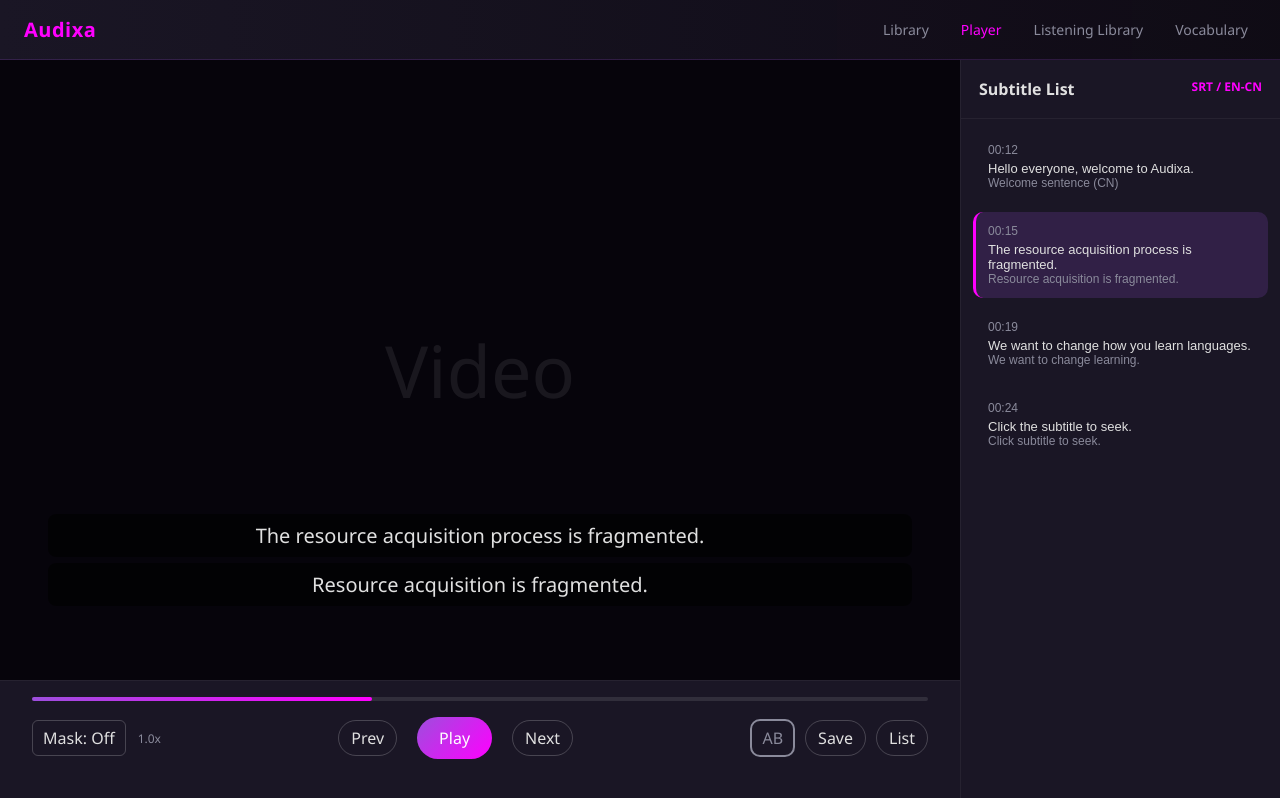
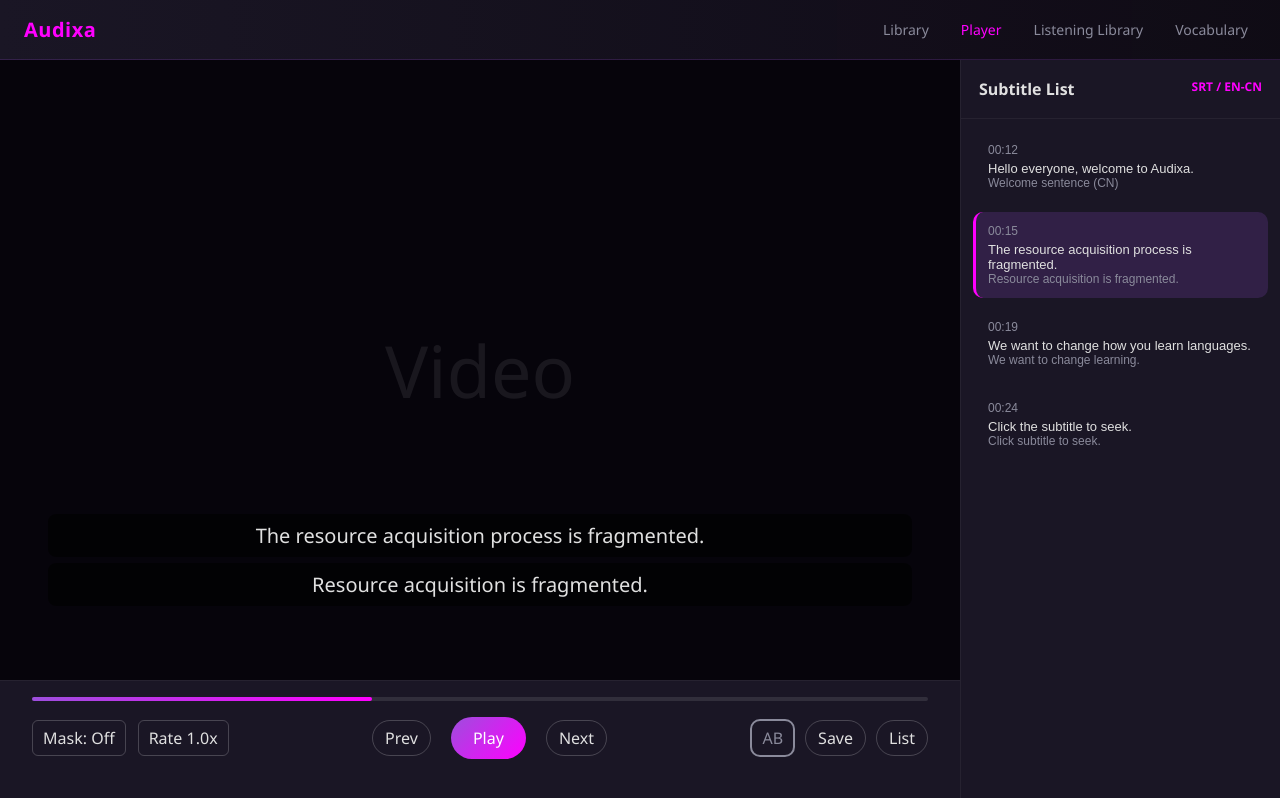
Before and after one commit to AGIBuild/Audixa, a React (Vite) app in the folder apps/desktop/: page / in a window 1280 px wide. Both pictures are taken after a click on the button "Player". Built offline with nearby package versions, Linux system fonts and the light colour scheme.

Commit message:
feat: add player state and timeline interactions
Introduce zustand-backed player state with auto-ticking playback, seekable timeline, AB loop positions, and subtitle sync.

```diff
--- a/apps/desktop/src/app/app.tsx
+++ b/apps/desktop/src/app/app.tsx
@@ -1,4 +1,3 @@
-import { useMemo, useState } from 'react';
 import styles from './app.module.css';
 import {
   listeningItems,
@@ -12,6 +11,10 @@ import { LibraryScreen } from './screens/LibraryScreen';
 import { ListeningScreen } from './screens/ListeningScreen';
 import { PlayerScreen } from './screens/PlayerScreen';
 import { VocabularyScreen } from './screens/VocabularyScreen';
+import { getMaskLabel, useUiStore } from './state/uiStore';
+import { usePlayerStore } from './state/playerStore';
+import { usePlayerTicker } from './state/usePlayerTicker';
+import { useSubtitleSync } from './state/useSubtitleSync';
 
 const screens = [
   { id: 'library', label: 'Library' },
@@ -23,17 +26,36 @@ const screens = [
 type ScreenId = (typeof screens)[number]['id'];
 
 export function App() {
-  const [activeScreen, setActiveScreen] = useState<ScreenId>('library');
-  const [maskState, setMaskState] = useState(0);
-  const [abState, setAbState] = useState(0);
-  const [activeSubtitle, setActiveSubtitle] = useState('s2');
-  const [listeningFilter, setListeningFilter] = useState('All');
-  const [vocabTab, setVocabTab] = useState('Vocabulary');
+  const {
+    activeScreen,
+    maskState,
+    activeSubtitle,
+    listeningFilter,
+    vocabTab,
+    setActiveScreen,
+    toggleMask,
+    setActiveSubtitle,
+    setListeningFilter,
+    setVocabTab,
+  } = useUiStore();
 
-  const maskLabel = useMemo(() => {
-    const labels = ['Mask: Off', 'Mask: Hide CN', 'Mask: Hide EN', 'Mask: Blind'];
-    return labels[maskState];
-  }, [maskState]);
+  const maskLabel = getMaskLabel(maskState);
+
+  const {
+    isPlaying,
+    playbackRate,
+    progress,
+    loopState,
+    loopA,
+    loopB,
+    togglePlay,
+    toggleLoop,
+    setProgress,
+    cyclePlaybackRate,
+  } = usePlayerStore();
+
+  usePlayerTicker();
+  useSubtitleSync(subtitleItems);
 
   return (
     <div className={styles.appShell}>
@@ -65,9 +87,17 @@ export function App() {
             activeSubtitle={activeSubtitle}
             maskState={maskState}
             maskLabel={maskLabel}
-            abState={abState}
-            onMaskToggle={() => setMaskState((state) => (state + 1) % 4)}
-            onAbToggle={() => setAbState((state) => (state + 1) % 3)}
+            isPlaying={isPlaying}
+            playbackRate={playbackRate}
+            progress={progress}
+            loopState={loopState}
+            loopA={loopA}
+            loopB={loopB}
+            onMaskToggle={toggleMask}
+            onTogglePlay={togglePlay}
+            onToggleLoop={toggleLoop}
+            onSeek={setProgress}
+            onCycleRate={cyclePlaybackRate}
             onSelectSubtitle={setActiveSubtitle}
           />
         )}
--- a/apps/desktop/src/app/components/blocks/PlayerControls.tsx
+++ b/apps/desktop/src/app/components/blocks/PlayerControls.tsx
@@ -4,31 +4,52 @@ import { PlayerTransport } from './PlayerTransport';
 
 type PlayerControlsProps = {
   maskLabel: string;
-  abState: number;
+  isPlaying: boolean;
+  playbackRate: number;
+  progress: number;
+  loopState: number;
+  loopA: number;
+  loopB: number;
   onMaskToggle: () => void;
-  onAbToggle: () => void;
+  onTogglePlay: () => void;
+  onToggleLoop: () => void;
+  onSeek: (value: number) => void;
+  onCycleRate: () => void;
 };
 
 export function PlayerControls({
   maskLabel,
-  abState,
+  isPlaying,
+  playbackRate,
+  progress,
+  loopState,
+  loopA,
+  loopB,
   onMaskToggle,
-  onAbToggle,
+  onTogglePlay,
+  onToggleLoop,
+  onSeek,
+  onCycleRate,
 }: PlayerControlsProps) {
   return (
     <div className={styles.controlsArea}>
       <PlayerTimeline
-        progress={38}
-        showMarkerA={abState >= 1}
-        showMarkerB={abState >= 2}
-        markerAPosition={30}
-        markerBPosition={46}
+        progress={progress}
+        showMarkerA={loopState >= 1}
+        showMarkerB={loopState >= 2}
+        markerAPosition={loopA}
+        markerBPosition={loopB}
+        onSeek={onSeek}
       />
       <PlayerTransport
         maskLabel={maskLabel}
-        abState={abState}
+        isPlaying={isPlaying}
+        playbackRate={playbackRate}
+        loopState={loopState}
         onMaskToggle={onMaskToggle}
-        onAbToggle={onAbToggle}
+        onTogglePlay={onTogglePlay}
+        onToggleLoop={onToggleLoop}
+        onCycleRate={onCycleRate}
       />
     </div>
   );
--- a/apps/desktop/src/app/components/blocks/PlayerTransport.tsx
+++ b/apps/desktop/src/app/components/blocks/PlayerTransport.tsx
@@ -5,16 +5,24 @@ import { PrimaryButton } from '../atoms/PrimaryButton';
 
 type PlayerTransportProps = {
   maskLabel: string;
-  abState: number;
+  isPlaying: boolean;
+  playbackRate: number;
+  loopState: number;
   onMaskToggle: () => void;
-  onAbToggle: () => void;
+  onTogglePlay: () => void;
+  onToggleLoop: () => void;
+  onCycleRate: () => void;
 };
 
 export function PlayerTransport({
   maskLabel,
-  abState,
+  isPlaying,
+  playbackRate,
+  loopState,
   onMaskToggle,
-  onAbToggle,
+  onTogglePlay,
+  onToggleLoop,
+  onCycleRate,
 }: PlayerTransportProps) {
   return (
     <div className={styles.controlsRow}>
@@ -22,20 +30,24 @@ export function PlayerTransport({
         <AppButton variant="secondary" onClick={onMaskToggle}>
           {maskLabel}
         </AppButton>
-        <span className={styles.mutedText}>1.0x</span>
+        <AppButton variant="secondary" onClick={onCycleRate}>
+          Rate {playbackRate.toFixed(1)}x
+        </AppButton>
       </div>
       <div className={styles.mainControls}>
         <IconButton>Prev</IconButton>
-        <PrimaryButton>Play</PrimaryButton>
+        <PrimaryButton onClick={onTogglePlay}>
+          {isPlaying ? 'Pause' : 'Play'}
+        </PrimaryButton>
         <IconButton>Next</IconButton>
       </div>
       <div className={styles.rightControls}>
         <AppButton
           variant="ab"
-          className={`${abState === 1 ? styles.abButtonArmed : ''} ${
-            abState === 2 ? styles.abButtonActive : ''
+          className={`${loopState === 1 ? styles.abButtonArmed : ''} ${
+            loopState === 2 ? styles.abButtonActive : ''
           }`}
-          onClick={onAbToggle}
+          onClick={onToggleLoop}
         >
           AB
         </AppButton>
--- a/apps/desktop/src/app/screens/PlayerScreen.tsx
+++ b/apps/desktop/src/app/screens/PlayerScreen.tsx
@@ -9,9 +9,17 @@ type PlayerScreenProps = {
   activeSubtitle: string;
   maskState: number;
   maskLabel: string;
-  abState: number;
+  isPlaying: boolean;
+  playbackRate: number;
+  progress: number;
+  loopState: number;
+  loopA: number;
+  loopB: number;
   onMaskToggle: () => void;
-  onAbToggle: () => void;
+  onTogglePlay: () => void;
+  onToggleLoop: () => void;
+  onSeek: (value: number) => void;
+  onCycleRate: () => void;
   onSelectSubtitle: (id: string) => void;
 };
 
@@ -20,9 +28,17 @@ export function PlayerScreen({
   activeSubtitle,
   maskState,
   maskLabel,
-  abState,
+  isPlaying,
+  playbackRate,
+  progress,
+  loopState,
+  loopA,
+  loopB,
   onMaskToggle,
-  onAbToggle,
+  onTogglePlay,
+  onToggleLoop,
+  onSeek,
+  onCycleRate,
   onSelectSubtitle,
 }: PlayerScreenProps) {
   return (
@@ -43,9 +59,17 @@ export function PlayerScreen({
 
         <PlayerControls
           maskLabel={maskLabel}
-          abState={abState}
+          isPlaying={isPlaying}
+          playbackRate={playbackRate}
+          progress={progress}
+          loopState={loopState}
+          loopA={loopA}
+          loopB={loopB}
           onMaskToggle={onMaskToggle}
-          onAbToggle={onAbToggle}
+          onTogglePlay={onTogglePlay}
+          onToggleLoop={onToggleLoop}
+          onSeek={onSeek}
+          onCycleRate={onCycleRate}
         />
       </div>
     </section>
--- /dev/null
+++ b/apps/desktop/src/app/state/playerStore.ts
@@ -0,0 +1,69 @@
+import { create } from 'zustand';
+
+export type LoopState = 0 | 1 | 2;
+
+const rateSteps = [0.8, 1.0, 1.25, 1.5] as const;
+
+const clampPercent = (value: number) => Math.max(0, Math.min(100, value));
+
+type PlayerState = {
+  isPlaying: boolean;
+  playbackRate: number;
+  progress: number;
+  loopState: LoopState;
+  loopA: number;
+  loopB: number;
+  togglePlay: () => void;
+  toggleLoop: () => void;
+  tick: () => void;
+  cyclePlaybackRate: () => void;
+  setPlaybackRate: (rate: number) => void;
+  setProgress: (value: number) => void;
+};
+
+export const usePlayerStore = create<PlayerState>((set) => ({
+  isPlaying: false,
+  playbackRate: 1.0,
+  progress: 38,
+  loopState: 0,
+  loopA: 30,
+  loopB: 46,
+  togglePlay: () => set((state) => ({ isPlaying: !state.isPlaying })),
+  toggleLoop: () =>
+    set((state) => {
+      const nextState = ((state.loopState + 1) % 3) as LoopState;
+      if (nextState === 0) {
+        return { loopState: 0 };
+      }
+      if (nextState === 1) {
+        return { loopState: 1, loopA: state.progress };
+      }
+      return {
+        loopState: 2,
+        loopB: Math.max(state.progress, state.loopA + 1),
+      };
+    }),
+  tick: () =>
+    set((state) => {
+      if (!state.isPlaying) {
+        return {};
+      }
+      const delta = state.playbackRate * 0.8;
+      let next = clampPercent(state.progress + delta);
+      if (state.loopState === 2 && next >= state.loopB) {
+        next = state.loopA;
+      }
+      if (next >= 100) {
+        return { progress: 100, isPlaying: false };
+      }
+      return { progress: next };
+    }),
+  cyclePlaybackRate: () =>
+    set((state) => {
+      const currentIndex = rateSteps.indexOf(state.playbackRate as (typeof rateSteps)[number]);
+      const nextIndex = currentIndex === -1 ? 1 : (currentIndex + 1) % rateSteps.length;
+      return { playbackRate: rateSteps[nextIndex] };
+    }),
+  setPlaybackRate: (rate) => set({ playbackRate: rateSteps.includes(rate as (typeof rateSteps)[number]) ? rate : 1.0 }),
+  setProgress: (value) => set({ progress: clampPercent(value) }),
+}));
--- /dev/null
+++ b/apps/desktop/src/app/state/uiStore.ts
@@ -0,0 +1,36 @@
+import { create } from 'zustand';
+
+export type ScreenId = 'library' | 'player' | 'listening' | 'vocabulary';
+
+const maskLabels = ['Mask: Off', 'Mask: Hide CN', 'Mask: Hide EN', 'Mask: Blind'] as const;
+
+type UiState = {
+  activeScreen: ScreenId;
+  maskState: number;
+  activeSubtitle: string;
+  listeningFilter: string;
+  vocabTab: string;
+  setActiveScreen: (screen: ScreenId) => void;
+  toggleMask: () => void;
+  setActiveSubtitle: (id: string) => void;
+  setListeningFilter: (value: string) => void;
+  setVocabTab: (value: string) => void;
+};
+
+export const useUiStore = create<UiState>((set) => ({
+  activeScreen: 'library',
+  maskState: 0,
+  activeSubtitle: 's2',
+  listeningFilter: 'All',
+  vocabTab: 'Vocabulary',
+  setActiveScreen: (screen) => set({ activeScreen: screen }),
+  toggleMask: () =>
+    set((state) => ({ maskState: (state.maskState + 1) % maskLabels.length })),
+  setActiveSubtitle: (id) => set({ activeSubtitle: id }),
+  setListeningFilter: (value) => set({ listeningFilter: value }),
+  setVocabTab: (value) => set({ vocabTab: value }),
+}));
+
+export function getMaskLabel(maskState: number) {
+  return maskLabels[maskState] ?? maskLabels[0];
+}
--- /dev/null
+++ b/apps/desktop/src/app/state/usePlayerTicker.ts
@@ -0,0 +1,17 @@
+import { useEffect } from 'react';
+import { usePlayerStore } from './playerStore';
+
+const tickIntervalMs = 500;
+
+export function usePlayerTicker() {
+  const isPlaying = usePlayerStore((state) => state.isPlaying);
+  const tick = usePlayerStore((state) => state.tick);
+
+  useEffect(() => {
+    if (!isPlaying) {
+      return undefined;
+    }
+    const id = window.setInterval(() => tick(), tickIntervalMs);
+    return () => window.clearInterval(id);
+  }, [isPlaying, tick]);
+}
--- /dev/null
+++ b/apps/desktop/src/app/state/useSubtitleSync.ts
@@ -0,0 +1,23 @@
+import { useEffect } from 'react';
+import type { SubtitleItem } from '../data';
+import { usePlayerStore } from './playerStore';
+import { useUiStore } from './uiStore';
+
+export function useSubtitleSync(items: SubtitleItem[]) {
+  const activeScreen = useUiStore((state) => state.activeScreen);
+  const activeSubtitle = useUiStore((state) => state.activeSubtitle);
+  const setActiveSubtitle = useUiStore((state) => state.setActiveSubtitle);
+  const progress = usePlayerStore((state) => state.progress);
+
+  useEffect(() => {
+    if (activeScreen !== 'player' || items.length === 0) {
+      return;
+    }
+    const step = 100 / items.length;
+    const index = Math.min(items.length - 1, Math.floor(progress / step));
+    const nextId = items[index]?.id;
+    if (nextId && nextId !== activeSubtitle) {
+      setActiveSubtitle(nextId);
+    }
+  }, [activeScreen, activeSubtitle, items, progress, setActiveSubtitle]);
+}
--- a/package.json
+++ b/package.json
@@ -54,6 +54,7 @@
   "dependencies": {
     "@tauri-apps/api": "^2.9.1",
     "react": "^19.0.0",
-    "react-dom": "^19.0.0"
+    "react-dom": "^19.0.0",
+    "zustand": "^5.0.10"
   }
 }
```
Also changed, not shown: apps/desktop/src/app/components/blocks/PlayerTimeline.tsx (+14 -1 lines), 1 other file (tests, documents, lock files or other folders).
